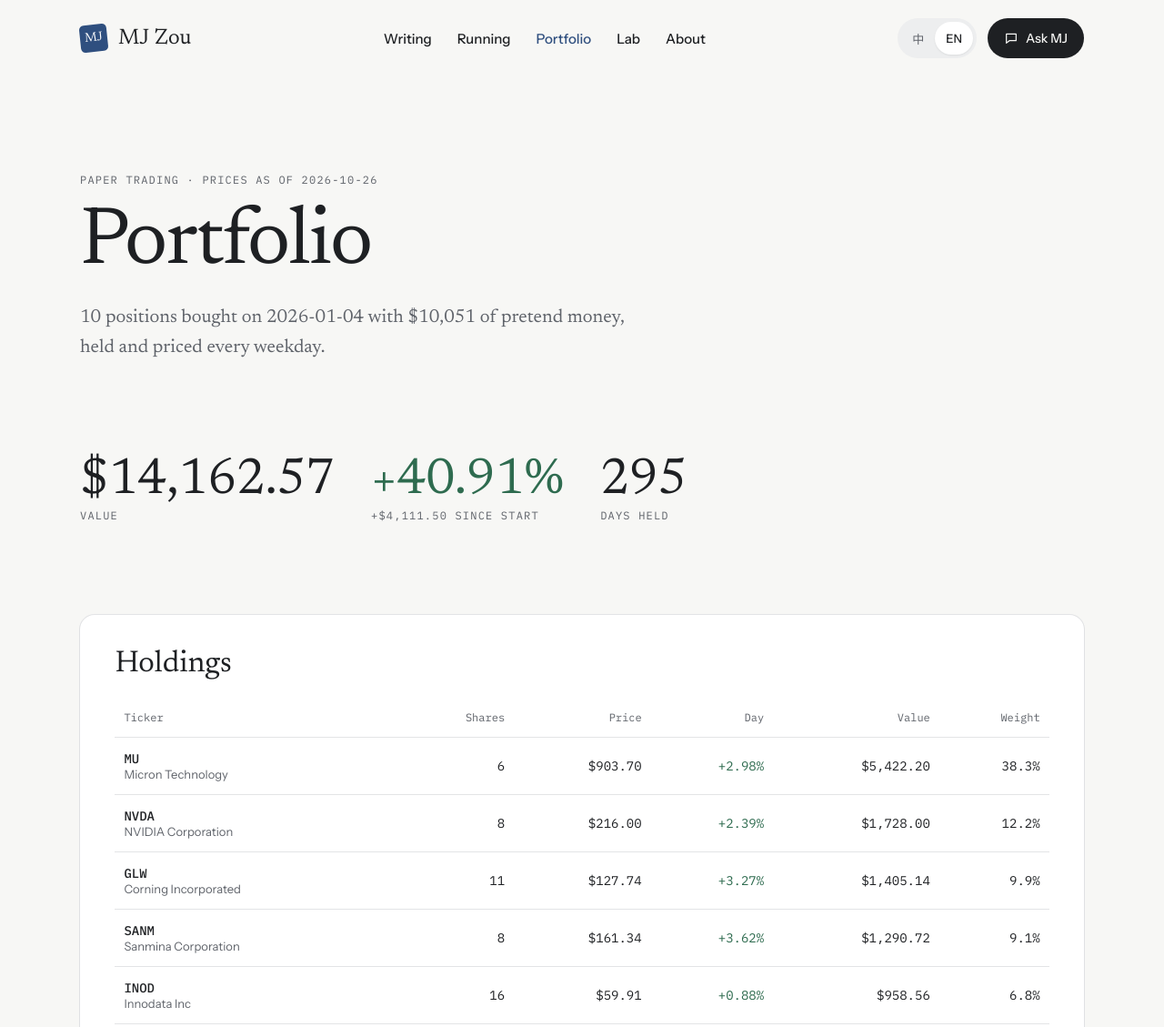
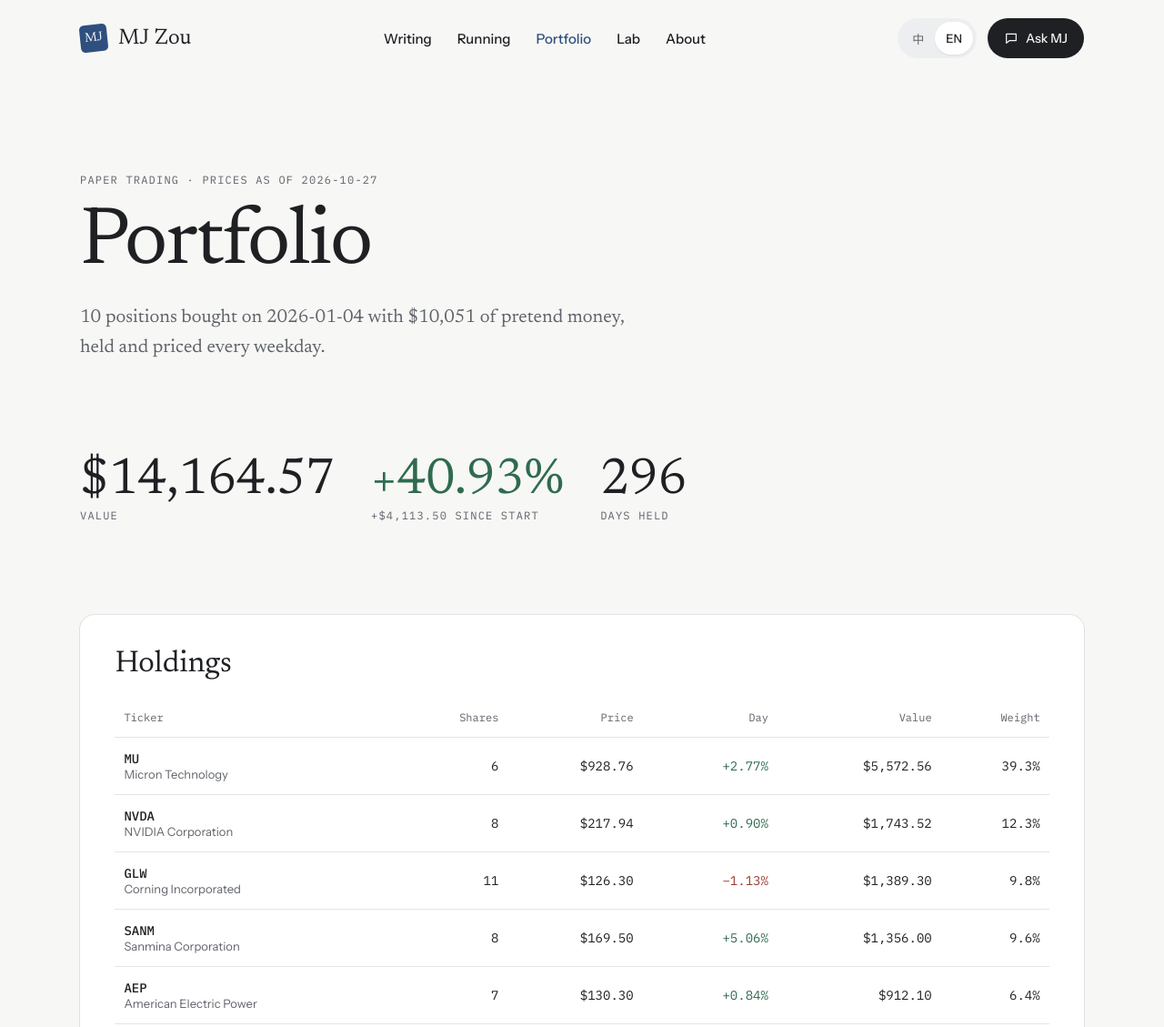
Before and after one commit to mz462/mjzou.com, a plain HTML site: page portfolio/index.html in a window 1280 px wide. Shown: the top 1129 px of the page at 91% size. Drawn offline with Linux system fonts and the light colour scheme.

Commit message:
Deploy 2026-10-27T22:00Z

```diff
--- a/portfolio/index.html
+++ b/portfolio/index.html
@@ -56,22 +56,22 @@ td.down { color: #9A3B32; }
 
 
 <header class="page-head">
-<span class="label"><span class="en">Paper trading · prices as of 2026-10-26</span><span class="zh" lang="zh">模拟盘 · 价格截至 2026-10-26</span></span>
+<span class="label"><span class="en">Paper trading · prices as of 2026-10-27</span><span class="zh" lang="zh">模拟盘 · 价格截至 2026-10-27</span></span>
 <h1><span class="en">Portfolio</span><span class="zh" lang="zh">组合</span></h1>
 <p><span class="en">10 positions bought on 2026-01-04 with $10,051 of pretend money, held and priced every weekday.</span><span class="zh" lang="zh">2026-01-04 用 $10,051 虚拟资金买入 10 只股票，持有不动，每个交易日更新价格。</span></p>
 </header>
 
 <div class="figures">
-<div><strong>$14,162.57</strong><span class="label"><span class="en">Value</span><span class="zh" lang="zh">市值</span></span></div>
-<div><strong class="up">+40.91%</strong><span class="label"><span class="en">+$4,111.50 since start</span><span class="zh" lang="zh">开仓以来 +$4,111.50</span></span></div>
-<div><strong>295</strong><span class="label"><span class="en">Days held</span><span class="zh" lang="zh">持有天数</span></span></div>
+<div><strong>$14,164.57</strong><span class="label"><span class="en">Value</span><span class="zh" lang="zh">市值</span></span></div>
+<div><strong class="up">+40.93%</strong><span class="label"><span class="en">+$4,113.50 since start</span><span class="zh" lang="zh">开仓以来 +$4,113.50</span></span></div>
+<div><strong>296</strong><span class="label"><span class="en">Days held</span><span class="zh" lang="zh">持有天数</span></span></div>
 </div>
 
 <section class="panel card" aria-labelledby="holdings-h">
 <h2 id="holdings-h"><span class="en">Holdings</span><span class="zh" lang="zh">持仓</span></h2>
 <div class="scroll"><table>
 <thead><tr><th scope="col"><span class="en">Ticker</span><span class="zh" lang="zh">代码</span></th><th scope="col"><span class="en">Shares</span><span class="zh" lang="zh">股数</span></th><th scope="col"><span class="en">Price</span><span class="zh" lang="zh">价格</span></th><th scope="col"><span class="en">Day</span><span class="zh" lang="zh">当日</span></th><th scope="col"><span class="en">Value</span><span class="zh" lang="zh">市值</span></th><th scope="col"><span class="en">Weight</span><span class="zh" lang="zh">占比</span></th></tr></thead>
-<tbody><tr><th scope="row">MU<span>Micron Technology</span></th><td>6</td><td>$903.70</td><td class="up">+2.98%</td><td>$5,422.20</td><td>38.3%</td></tr><tr><th scope="row">NVDA<span>NVIDIA Corporation</span></th><td>8</td><td>$216.00</td><td class="up">+2.39%</td><td>$1,728.00</td><td>12.2%</td></tr><tr><th scope="row">GLW<span>Corning Incorporated</span></th><td>11</td><td>$127.74</td><td class="up">+3.27%</td><td>$1,405.14</td><td>9.9%</td></tr><tr><th scope="row">SANM<span>Sanmina Corporation</span></th><td>8</td><td>$161.34</td><td class="up">+3.62%</td><td>$1,290.72</td><td>9.1%</td></tr><tr><th scope="row">INOD<span>Innodata Inc</span></th><td>16</td><td>$59.91</td><td class="up">+0.88%</td><td>$958.56</td><td>6.8%</td></tr><tr><th scope="row">AEP<span>American Electric Power</span></th><td>7</td><td>$129.22</td><td class="down">−0.36%</td><td>$904.54</td><td>6.4%</td></tr><tr><th scope="row">TTMI<span>TTM Technologies</span></th><td>10</td><td>$85.50</td><td class="up">+6.73%</td><td>$855.00</td><td>6.0%</td></tr><tr><th scope="row">RMBS<span>Rambus Inc</span></th><td>8</td><td>$90.32</td><td class="up">+5.45%</td><td>$722.56</td><td>5.1%</td></tr><tr><th scope="row">PLAB<span>Photronics Inc</span></th><td>20</td><td>$27.87</td><td class="down">−0.99%</td><td>$557.40</td><td>3.9%</td></tr><tr><th scope="row">HROW<span>Harrow Inc</span></th><td>11</td><td>$28.95</td><td class="up">+1.79%</td><td>$318.45</td><td>2.2%</td></tr></tbody>
+<tbody><tr><th scope="row">MU<span>Micron Technology</span></th><td>6</td><td>$928.76</td><td class="up">+2.77%</td><td>$5,572.56</td><td>39.3%</td></tr><tr><th scope="row">NVDA<span>NVIDIA Corporation</span></th><td>8</td><td>$217.94</td><td class="up">+0.90%</td><td>$1,743.52</td><td>12.3%</td></tr><tr><th scope="row">GLW<span>Corning Incorporated</span></th><td>11</td><td>$126.30</td><td class="down">−1.13%</td><td>$1,389.30</td><td>9.8%</td></tr><tr><th scope="row">SANM<span>Sanmina Corporation</span></th><td>8</td><td>$169.50</td><td class="up">+5.06%</td><td>$1,356.00</td><td>9.6%</td></tr><tr><th scope="row">AEP<span>American Electric Power</span></th><td>7</td><td>$130.30</td><td class="up">+0.84%</td><td>$912.10</td><td>6.4%</td></tr><tr><th scope="row">TTMI<span>TTM Technologies</span></th><td>10</td><td>$86.78</td><td class="up">+1.50%</td><td>$867.80</td><td>6.1%</td></tr><tr><th scope="row">INOD<span>Innodata Inc</span></th><td>16</td><td>$44.74</td><td class="down">−25.32%</td><td>$715.84</td><td>5.1%</td></tr><tr><th scope="row">RMBS<span>Rambus Inc</span></th><td>8</td><td>$88.91</td><td class="down">−1.56%</td><td>$711.28</td><td>5.0%</td></tr><tr><th scope="row">PLAB<span>Photronics Inc</span></th><td>20</td><td>$28.82</td><td class="up">+3.41%</td><td>$576.40</td><td>4.1%</td></tr><tr><th scope="row">HROW<span>Harrow Inc</span></th><td>11</td><td>$29.07</td><td class="up">+0.41%</td><td>$319.77</td><td>2.3%</td></tr></tbody>
 </table></div>
 </section>
 
```
Also changed, not shown: index.html (+1 -1 lines).
